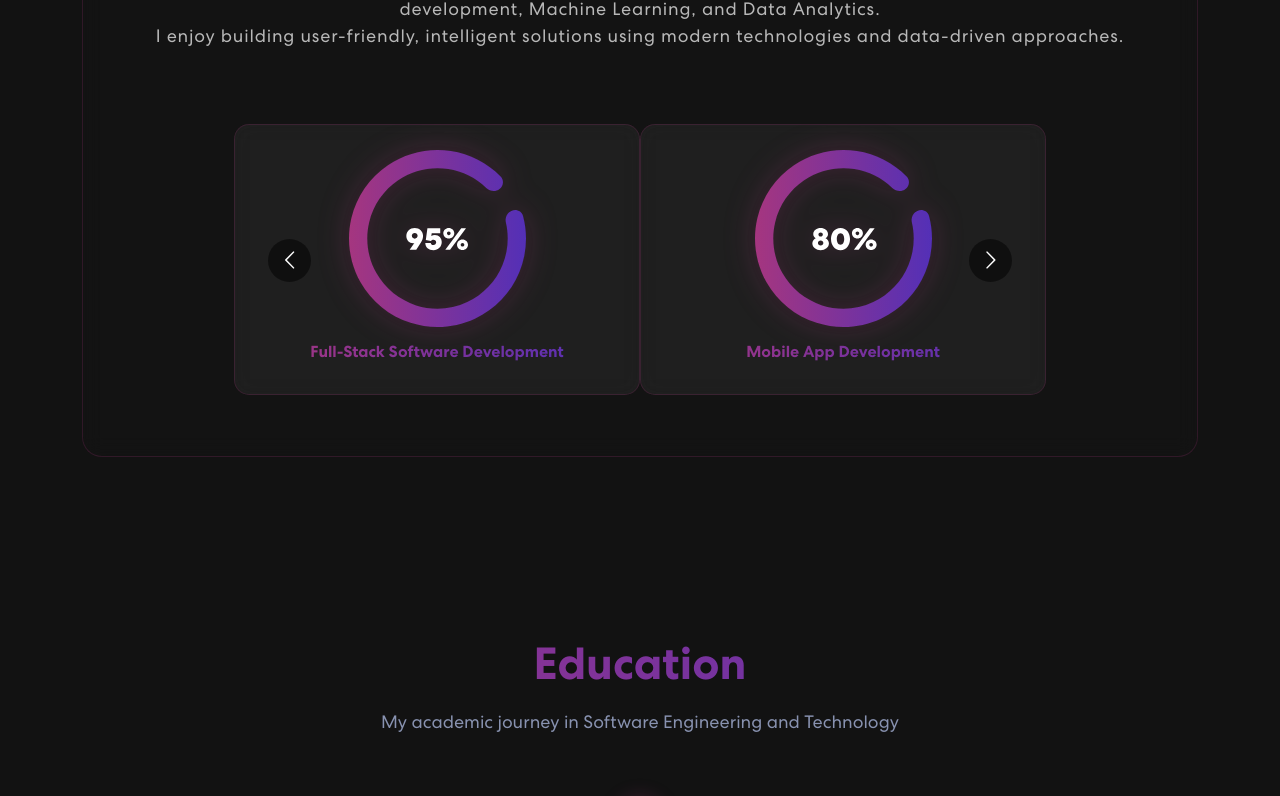
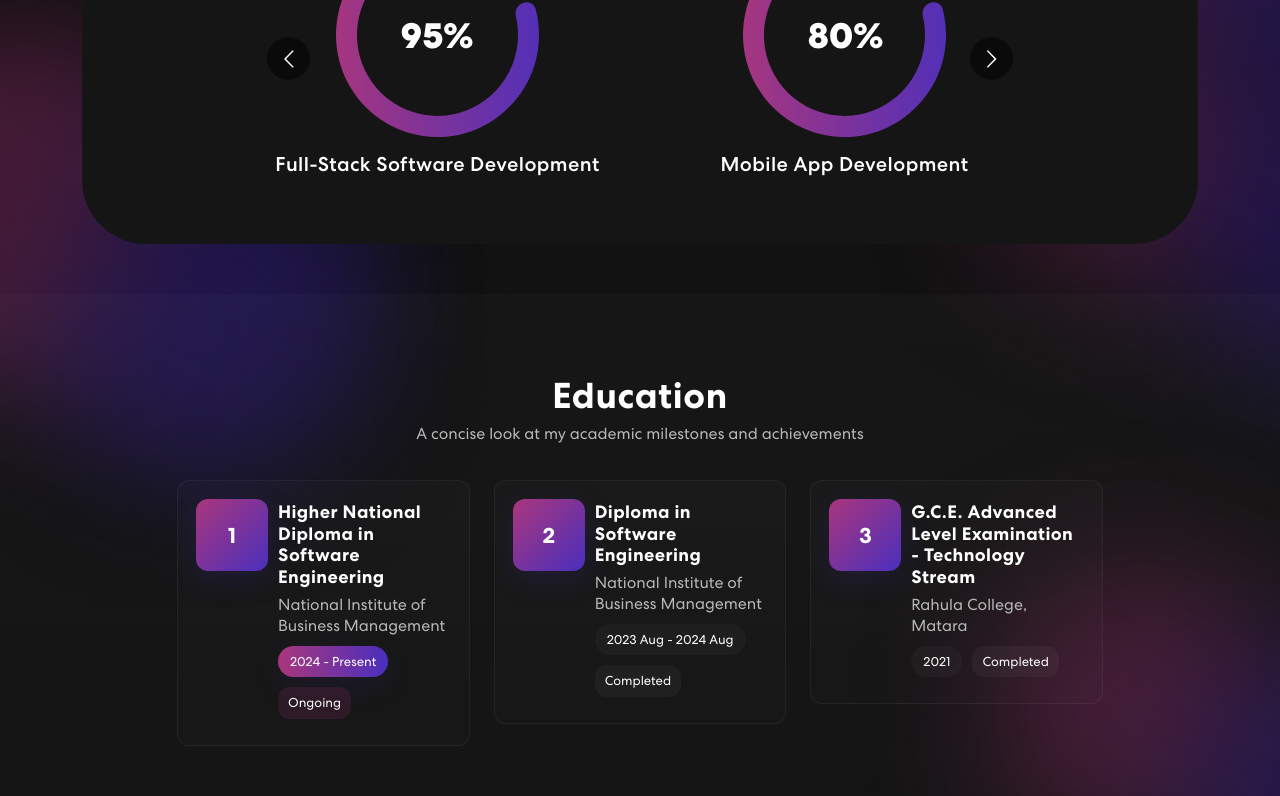
Before and after one commit to KavishkaKodithuwakku/Portfolio-web, a React (Create React App) app: page / in a window 1280 px wide. Shown: the part 1240-2036 px from the top of the page. Built offline with nearby package versions, Linux system fonts and the light colour scheme; no server answers.

Commit message:
change the education section

```diff
--- a/src/App.css
+++ b/src/App.css
@@ -16,6 +16,15 @@
 }
 
 /************ Default Css ************/
+:root {
+  /* Theme tokens */
+  --font-family: 'Centra', sans-serif;
+  --heading-color: #FFFFFF;
+  --subtitle-color: #B8B8B8;
+  --accent-start: #AA367C;
+  --accent-end: #4A2FBD;
+  --accent-gradient: linear-gradient(90deg,var(--accent-start),var(--accent-end));
+}
 * {
   margin: 0;
   padding: 0;
@@ -33,7 +42,27 @@ body {
   position: relative;
   background-color: #121212 !important;
   color: #fff !important;
-  font-family: 'Centra', sans-serif !important;
+  font-family: var(--font-family) !important;
+}
+
+/* Global heading and subtitle styles to keep a consistent look */
+h1, h2, h3, h4, h5, h6 {
+  color: var(--heading-color);
+  font-family: var(--font-family);
+  font-weight: 700;
+  letter-spacing: 0.4px;
+}
+
+/* Standard section title grouping */
+.education-title, .project h2, .skill h2, .contact-title, .newsletter-bx h3, .banner h1 {
+  color: var(--heading-color);
+  font-weight: 700;
+  letter-spacing: 0.6px;
+  margin-bottom: 8px;
+}
+
+.section-subtitle, .contact-subtitle, .education-subtitle, .project p, .skill p, .banner p {
+  color: var(--subtitle-color);
 }
 
 h1, h2, h3, h4, h5, h6 {
@@ -359,7 +388,7 @@ nav.navbar .container {
   line-height: 1.3;
   margin-bottom: 20px;
   display: block;
-  color: #fff;
+  color: var(--heading-color);
 }
 .banner h1 span {
   display: inline-block;
@@ -375,7 +404,7 @@ nav.navbar .container {
   50% { border-color: #666; }
 }
 .banner p {
-  color: #B8B8B8;
+  color: var(--subtitle-color);
   font-size: 18px;
   letter-spacing: 0.8px;
   line-height: 1.6em;
@@ -479,34 +508,19 @@ nav.navbar .container {
 
 /************ Skills Css ************/
 .skill {
-  padding: 130px 0 50px 0;
+  padding: 0 0 50px 0;
   position: relative;
-  background-color: #121212;
 }
 .skill-bx {
-  background: rgba(21, 21, 21, 0.5);
-  backdrop-filter: blur(10px);
-  border: 1px solid rgba(170, 54, 124, 0.2);
-  border-radius: 20px;
+  background: #151515;
+  border-radius: 64px;
   text-align: center;
   padding: 60px 50px;
-  margin-top: 0;
-  transition: all 0.3s ease;
+  margin-top: -60px;
 }
-
-.skill-bx:hover {
-  border-color: rgba(170, 54, 124, 0.5);
-  background: rgba(21, 21, 21, 0.7);
-  box-shadow: 0 10px 30px rgba(170, 54, 124, 0.15);
-}
-
 .skill h2 {
 	font-size: 45px;
 	font-weight: 700;
-  background: linear-gradient(90.21deg, #AA367C -5.91%, #4A2FBD 111.58%);
-  -webkit-background-clip: text;
-  -webkit-text-fill-color: transparent;
-  background-clip: text;
 }
 .skill p {
     color: #B8B8B8;
@@ -520,45 +534,10 @@ nav.navbar .container {
   margin: 0 auto;
   position: relative;
 }
-.skill-slider .item {
-  background: rgba(255, 255, 255, 0.05);
-  backdrop-filter: blur(10px);
-  border: 1px solid rgba(170, 54, 124, 0.2);
-  border-radius: 15px;
-  padding: 25px;
-  transition: all 0.3s ease;
-  cursor: pointer;
-}
-
-.skill-slider .item:hover {
-  background: rgba(255, 255, 255, 0.08);
-  border-color: rgba(170, 54, 124, 0.5);
-  transform: translateY(-8px);
-  box-shadow: 0 15px 40px rgba(170, 54, 124, 0.2);
-}
-
 .skill-slider .item img {
   width: 50%;
   margin: 0 auto 15px auto;
-  filter: drop-shadow(0 0 15px rgba(170, 54, 124, 0.3));
-  transition: all 0.3s ease;
 }
-
-.skill-slider .item:hover img {
-  filter: drop-shadow(0 0 25px rgba(170, 54, 124, 0.5));
-  transform: scale(1.1);
-}
-
-.skill-slider .item h5 {
-  color: #fff;
-  font-size: 16px;
-  font-weight: 600;
-  background: linear-gradient(90.21deg, #AA367C -5.91%, #4A2FBD 111.58%);
-  -webkit-background-clip: text;
-  -webkit-text-fill-color: transparent;
-  background-clip: text;
-}
-
 .background-image-left {
   top: 28%;
   position: absolute;
@@ -567,31 +546,19 @@ nav.navbar .container {
   z-index: -4;
 }
 
-.background-image-right {
-  top: 0;
-  position: absolute;
-  right: 0;
-  width: 40%;
-  z-index: -4;
-}
-
 /************ Projects Css ************/
 .project {
-  padding: 130px 0;
+  padding: 80px 0;
   position: relative;
-  background-color: #121212;
+  background-color: black;
 }
 .project h2 {
 	font-size: 45px;
 	font-weight: 700;
   text-align: center;
-  background: linear-gradient(90.21deg, #AA367C -5.91%, #4A2FBD 111.58%);
-  -webkit-background-clip: text;
-  -webkit-text-fill-color: transparent;
-  background-clip: text;
 }
-.project p {
-  color: #B8B8B8;
+..project p {
+  color: var(--subtitle-color);
   font-size: 18px;
   letter-spacing: 0.8px;
   line-height: 1.5em;
@@ -603,9 +570,7 @@ nav.navbar .container {
   width: 72%;
   margin: 0 auto;
   border-radius: 50px;
-  background-color: rgba(170, 54, 124, 0.1);
-  backdrop-filter: blur(10px);
-  border: 1px solid rgba(170, 54, 124, 0.2);
+  background-color: rgb(255 255 255 / 10%);
   overflow: hidden;
 }
 .project .nav.nav-pills .nav-item {
@@ -630,11 +595,11 @@ nav.navbar .container {
     position: absolute;
     width: 0;
     height: 100%;
-    background: linear-gradient(90.21deg, #AA367C -5.91%, #4A2FBD 111.58%);
+    background: var(--accent-gradient);
     top: 0;
     left: 0;
     z-index: -1;
-    transition: 0.3s ease-in-out;
+    transition: 0.3s ease-in-out; /* replaced with token */
 }
 .project .nav.nav-pills .nav-link.active::before {
     width: 100% !important;
@@ -662,7 +627,7 @@ nav.navbar .container {
 }
 .proj-imgbx::before {
   content: "";
-  background: linear-gradient(90.21deg, #AA367C -5.91%, #4A2FBD 111.58%);
+  background: var(--accent-gradient);
   opacity: 0.85;
   position: absolute;
   width: 100%;
@@ -709,97 +674,118 @@ nav.navbar .container {
 
 /************ Contact Css ************/
 .contact {
-  background: #121212;
-  padding: 130px 0 60px 0;
-  position: relative;
+  background: var(--accent-gradient);
+  padding: 80px 0 60px 0;
 }
 .contact .container {
   display: flex;
+  align-items: stretch;
+  gap: 32px;
+}
+.contact-left, .contact-right {
+  display: flex;
+  flex-direction: column;
+  justify-content: center;
+}
+.contact-left img {
+  width: 100%;
+  border-radius: 16px;
+  box-shadow: 0 20px 60px rgba(74,47,189,0.18);
+  border: 1px solid rgba(255,255,255,0.03);
+}
+.contact-info {
+  margin-top: 22px;
+  display: flex;
+  flex-direction: column;
+  gap: 12px;
+}
+.info-item {
+  display: flex;
   align-items: center;
-  justify-content: space-between;
+  gap: 14px;
+  background: rgba(255,255,255,0.03);
+  border-radius: 12px;
+  padding: 12px 16px;
+  border: 1px solid rgba(255,255,255,0.02);
 }
-.contact img {
-  width: 92%;
-  display: block;
-  margin: 0 auto;
+.info-icon {
+  font-size: 20px;
 }
-.contact h2 {
-	font-size: 45px;
-	font-weight: 700;
-  margin-bottom: 30px;
-  background: linear-gradient(90.21deg, #AA367C -5.91%, #4A2FBD 111.58%);
-  -webkit-background-clip: text;
-  -webkit-text-fill-color: transparent;
-  background-clip: text;
+.info-label {
+  font-size: 12px;
+  color: #CFCFCF;
+  margin-bottom: 2px;
 }
-.contact form input, .contact form textarea {
+.info-item a {
+  color: #fff;
+  font-weight: 600;
+}
+
+.contact-card {
+  background: linear-gradient(180deg, rgba(255,255,255,0.02), rgba(255,255,255,0.01));
+  border: 1px solid rgba(255,255,255,0.05);
+  padding: 26px;
+  border-radius: 16px;
+  box-shadow: 0 18px 40px rgba(8,7,16,0.6);
+}
+.contact-title { font-size: 30px; margin-bottom: 6px; }
+.contact-subtitle { color: var(--subtitle-color); margin-bottom: 16px; }
+.input-with-icon { position: relative; }
+.input-with-icon .input-icon { position: absolute; left: 16px; top: 50%; transform: translateY(-50%); font-size: 18px; color: #EDEDED; }
+.input-with-icon input { padding-left: 48px; }
+
+/* Inputs */
+.contact-right .input-with-icon input,
+.contact-right textarea {
   width: 100%;
-  background: rgba(255, 255, 255, 0.05);
-  backdrop-filter: blur(10px);
-  border: 1px solid rgba(170, 54, 124, 0.3);
-  border-radius: 20px;
+  background: rgba(255,255,255,0.03);
+  border: 1px solid rgba(255,255,255,0.06);
+  border-radius: 12px;
   color: #fff;
-  margin: 0 0 8px 0;
-  padding: 18px 26px;
-  font-weight: 500;
-  font-size: 18px;
-  letter-spacing: 0.8px;
-  transition: 0.3s ease-in-out;
+  margin: 6px 0 12px 0;
+  padding: 12px 16px;
+  padding-left: 48px;
+  font-size: 15px;
+  transition: background 160ms ease, box-shadow 160ms ease, transform 120ms ease;
+  box-shadow: inset 0 -2px 6px rgba(0,0,0,0.25);
 }
-.contact form input:focus, .contact form textarea:focus {
-  background: rgba(170, 54, 124, 0.15);
-  border-color: rgba(170, 54, 124, 0.6);
+.contact-right textarea { min-height: 140px; padding: 14px 16px; resize: vertical; }
+.contact-right .input-with-icon input:focus,
+.contact-right textarea:focus {
+  background: rgba(255,255,255,0.12);
+  box-shadow: 0 8px 30px rgba(74,47,189,0.12);
+  transform: translateY(-2px);
+  outline: none;
+}
+.contact-right input::placeholder, .contact-right textarea::placeholder { color: rgba(255,255,255,0.7); }
+
+/* Button */
+.contact-btn.primary {
+  background: linear-gradient(90deg, #FF7EB6 0%, #7B5CFF 100%);
+  padding: 14px 44px;
   color: #fff;
+  border-radius: 999px;
+  border: none;
+  font-weight: 800;
+  margin-top: 18px;
+  transition: transform 160ms ease;
 }
-.contact form input::placeholder, .contact form textarea::placeholder {
-  font-size: 16px;
-  font-weight: 400;
-  color: #8892b0;
+.contact-btn.primary:hover { transform: translateY(-6px); }
+
+.contact-status { margin-top: 12px; font-weight: 600; }
+.contact-status.success { color: #8BE38B; }
+.contact-status.danger { color: #FF6B6B; }
+
+@media (max-width: 991px) {
+  .contact .container { flex-direction: column; }
+  .contact-left img { order: 0; }
 }
-.contact form input:focus::placeholder, .contact form textarea:focus::placeholder {
-  color: #fff;
-  opacity: 0.8;
-}
-.contact form .contact-btn {
-  font-weight: 700;
-  color: #fff;
-  background: linear-gradient(90.21deg, #AA367C -5.91%, #4A2FBD 111.58%);
-  padding: 14px 48px;
-  font-size: 18px;
-  margin-top: 25px;
-  border-radius: 20px;
-  position: relative;
-  transition: 0.3s ease-in-out;
-  cursor: pointer;
-  border: none;
-}
-.contact form .contact-btn span {
-  z-index: 1;
-  position: relative;
-}
-.contact form .contact-btn:hover {
-  color: #fff;
-  transform: translateY(-3px);
-  box-shadow: 0 10px 30px rgba(170, 54, 124, 0.3);
-}
-.contact form .contact-btn::before {
-  content: "";
-  background: #121212;
-  width: 0;
-  height: 100%;
-  position: absolute;
-  top: 0;
-  left: 0;
-  z-index: 0;
-  transition: 0.3s ease-in-out;
-}
-.contact form .contact-btn:hover::before {
-  width: 100%;
-}
+/* Removed black overlay on contact form buttons to prevent darkening on hover */
 
 /************ Newsletter Css ************/
 .newsletter {
-  background: #121212;
+  /* Subtle dark gradient to match the site theme */
+  background: linear-gradient(180deg, #0e0e0e 0%, #121212 100%);
   padding: 100px 0 50px 0;
 }
 
@@ -872,11 +858,13 @@ nav.navbar .container {
   position: relative;
 }
 .newsletter-bx {
-  background: #FFFFFF;
-  border-radius: 55px;
-  color: #121212;
-  padding: 60px 80px;
+  background: linear-gradient(90deg, rgba(170,54,124,0.06), rgba(74,47,189,0.04));
+  border-radius: 28px;
+  color: #FFFFFF;
+  padding: 48px 72px;
   margin-bottom: 80px;
+  border: 1px solid rgba(255,255,255,0.04);
+  backdrop-filter: blur(6px);
 }
 .newsletter-bx h3 {
   font-weight: 700;
@@ -884,6 +872,7 @@ nav.navbar .container {
   line-height: 1.2em;
   font-size: 32px;
   margin-bottom: 20px;
+  color: #FFFFFF;
 }
 .newsletter-bx .row {
   align-items: center;
@@ -896,9 +885,9 @@ nav.navbar .container {
   justify-content: center;
 }
 .new-email-bx {
-  background: #fff;
+  background: rgba(255,255,255,0.03);
   padding: 5px;
-  border-radius: 20px;
+  border-radius: 18px;
   position: relative;
   z-index: 0;
   display: flex;
@@ -907,8 +896,8 @@ nav.navbar .container {
 }
 .new-email-bx::before {
   content: "";
-  background: linear-gradient(90.21deg, #AA367C -5.91%, #4A2FBD 111.58%);
-  border-radius: 20px;
+  background: linear-gradient(90deg, #FF6AA7 0%, #7B5CFF 100%);
+  border-radius: 18px;
   position: absolute;
   z-index: -1;
   top: -1px;
@@ -918,8 +907,8 @@ nav.navbar .container {
 }
 .new-email-bx::after {
   content: "";
-  background: #fff;
-  border-radius: 20px;
+  background: linear-gradient(180deg, rgba(255,255,255,0.02), rgba(255,255,255,0.01));
+  border-radius: 18px;
   position: absolute;
   z-index: -1;
   top: 0;
@@ -929,7 +918,7 @@ nav.navbar .container {
 }
 .new-email-bx input {
   width: 100%;
-  color: #121212;
+  color: #FFFFFF;
   font-weight: 500;
   background: transparent;
   border: 0;
@@ -938,10 +927,10 @@ nav.navbar .container {
   height: 50px;
 }
 .new-email-bx input::placeholder {
-  color: #999;
+  color: #B8B8B8;
 }
 .new-email-bx button {
-  background: linear-gradient(90.21deg, #AA367C -5.91%, #4A2FBD 111.58%);
+  background: linear-gradient(90deg, #FF6AA7 0%, #7B5CFF 100%);
   padding: 15px 50px;
   color: #fff;
   font-weight: 500;
@@ -952,7 +941,9 @@ nav.navbar .container {
   white-space: nowrap;
 }
 .new-email-bx button:hover {
-  opacity: 0.9;
+  opacity: 0.98;
+  transform: translateY(-3px);
+  box-shadow: 0 12px 30px rgba(123,92,255,0.18);
 }
 
 /************ Responsive Css ************/
@@ -986,185 +977,109 @@ nav.navbar .container {
   }
 }
 
-/************ Education Css ************/
+/************ Education Section ✨ ************/
 .education {
+  padding: 80px 0;
   position: relative;
-  padding: 130px 0;
-  background-color: #121212;
-  overflow: hidden;
+  background: linear-gradient(180deg, rgba(255,255,255,0.02), rgba(255,255,255,0.01));
 }
-
-.education h2 {
-  font-size: 45px;
+.education-title {
+  text-align: center;
+  font-size: 36px;
   font-weight: 700;
-  text-align: center;
-  margin-bottom: 15px;
-  background: linear-gradient(90.21deg, #AA367C -5.91%, #4A2FBD 111.58%);
-  -webkit-background-clip: text;
-  -webkit-text-fill-color: transparent;
-  background-clip: text;
+  margin-bottom: 6px;
 }
-
-.education-title {
-  font-size: 45px;
-  font-weight: 700;
-  text-align: center;
-  margin-bottom: 15px;
-  background: linear-gradient(90.21deg, #AA367C -5.91%, #4A2FBD 111.58%);
-  -webkit-background-clip: text;
-  -webkit-text-fill-color: transparent;
-  background-clip: text;
-}
-
 .education-subtitle {
   text-align: center;
-  font-size: 18px;
-  color: #8892b0;
-  margin-bottom: 60px;
-  line-height: 1.8;
+  color: #B8B8B8;
+  margin-bottom: 36px;
 }
-
-.education-timeline {
-  max-width: 900px;
-  margin: 0 auto;
+.education-grid {
+  display: grid;
+  grid-template-columns: repeat( auto-fit, minmax(280px, 1fr) );
+  gap: 24px;
+  align-items: start;
+}
+.edu-card {
   position: relative;
+  padding: 20px 22px 26px 100px;
+  border-radius: 12px;
+  background: linear-gradient(180deg, rgba(255,255,255,0.02), rgba(255,255,255,0.01));
+  border: 1px solid rgba(255,255,255,0.05);
+  overflow: hidden;
+  transition: transform 260ms ease, box-shadow 260ms ease;
 }
-
-.education-timeline::before {
-  content: '';
+.edu-card:hover {
+  transform: translateY(-8px);
+  box-shadow: 0 18px 40px rgba(8,7,16,0.7);
+}
+.edu-marker {
   position: absolute;
-  left: 50%;
-  transform: translateX(-50%);
-  width: 2px;
-  height: 100%;
-  background: linear-gradient(180deg, #AA367C, #4A2FBD, transparent);
-}
-
-.education-card {
-  margin-bottom: 50px;
-  position: relative;
-  display: flex;
-  gap: 30px;
-  align-items: flex-start;
-}
-
-.education-card:nth-child(odd) {
-  flex-direction: row;
-  padding-right: 50%;
-}
-
-.education-card:nth-child(even) {
-  flex-direction: row-reverse;
-  padding-left: 50%;
-}
-
-.education-marker {
-  position: absolute;
-  left: 50%;
-  top: 0;
-  transform: translateX(-50%);
-  z-index: 10;
-}
-
-.marker-number {
+  left: 18px;
+  top: 18px;
+  width: 72px;
+  height: 72px;
+  border-radius: 12px;
   display: flex;
   align-items: center;
   justify-content: center;
-  width: 45px;
-  height: 45px;
-  background: linear-gradient(135deg, #AA367C, #4A2FBD);
-  border-radius: 50%;
+  background: linear-gradient(135deg,var(--accent-start),var(--accent-end));
+  color: #fff;
   font-weight: 700;
+  box-shadow: 0 8px 30px rgba(74,47,189,0.18);
+}
+.marker-number {
+  font-size: 22px;
+}
+.degree-title {
   font-size: 18px;
+  font-weight: 700;
+  margin-bottom: 6px;
   color: #fff;
-  box-shadow: 0 0 20px rgba(170, 54, 124, 0.3);
 }
-
-.education-content {
-  background: rgba(255, 255, 255, 0.05);
-  backdrop-filter: blur(10px);
-  border: 1px solid rgba(170, 54, 124, 0.2);
-  border-radius: 12px;
-  padding: 25px 30px;
-  transition: all 0.3s ease;
-  cursor: pointer;
+.institution-name {
+  color: var(--subtitle-color);
+  margin-bottom: 10px;
 }
-
-.education-content:hover {
-  background: rgba(255, 255, 255, 0.08);
-  border-color: rgba(170, 54, 124, 0.5);
-  transform: translateY(-5px);
-  box-shadow: 0 10px 30px rgba(170, 54, 124, 0.2);
+.edu-meta {
+  display: flex;
+  gap: 10px;
+  align-items: center;
+  margin-top: 6px;
+  flex-wrap: wrap;
 }
-
-.degree-title {
-  font-size: 20px;
-  font-weight: 700;
-  color: #fff;
-  margin-bottom: 10px;
-  line-height: 1.4;
-}
-
-.institution-name {
-  font-size: 15px;
-  color: #fff;
-  margin-bottom: 12px;
-  font-weight: 500;
-}
-
 .duration-badge {
   display: inline-block;
-  padding: 8px 15px;
-  background: linear-gradient(135deg, rgba(170, 54, 124, 0.2), rgba(74, 47, 189, 0.2));
-  border: 1px solid rgba(170, 54, 124, 0.3);
+  padding: 6px 12px;
   border-radius: 20px;
+  background: rgba(255,255,255,0.03);
+  color: #fff;
   font-size: 13px;
-  font-weight: 600;
+}
+.duration-badge.current {
+  background: linear-gradient(90deg,var(--accent-start),var(--accent-end));
   color: #fff;
-  transition: all 0.3s ease;
+  box-shadow: 0 8px 30px rgba(74,47,189,0.12);
 }
-
-.duration-badge.current {
-  background: linear-gradient(135deg, rgba(170, 54, 124, 0.3), rgba(74, 47, 189, 0.3));
-  border-color: rgba(170, 54, 124, 0.5);
-  box-shadow: 0 0 15px rgba(170, 54, 124, 0.2);
+.status-badge {
+  padding: 6px 10px;
+  border-radius: 12px;
+  font-size: 13px;
+  color: #fff;
+  background: rgba(255,255,255,0.04);
+  text-transform: capitalize;
 }
-
-@media (max-width: 768px) {
-  .education {
-    padding: 100px 0;
+.status-badge.current {
+  background: rgba(170,54,124,0.16);
+}
+@media (max-width: 767px) {
+  .edu-card {
+    padding-left: 18px;
   }
-
-  .education h2 {
-    font-size: 35px;
-    margin-bottom: 40px;
-  }
-
-  .education-timeline::before {
-    left: 20px;
-  }
-
-  .education-card,
-  .education-card:nth-child(odd),
-  .education-card:nth-child(even) {
-    flex-direction: row;
-    padding: 0 0 0 100px;
-  }
-
-  .education-marker {
-    left: 0;
-    transform: translateX(0);
-  }
-
-  .education-content {
-    padding: 20px;
-  }
-
-  .degree-title {
-    font-size: 16px;
-  }
-
-  .institution-name {
-    font-size: 13px;
+  .edu-marker {
+    width: 54px;
+    height: 54px;
+    left: 12px;
+    top: 12px;
   }
 }
--- a/src/App.js
+++ b/src/App.js
@@ -5,7 +5,7 @@ import Skills from './components/Skills';
 import { Education } from './components/Education';
 import Projects from './components/Projects';
 import { Contact } from './components/Contact';
-import { MailchimpForm } from './components/MailchimoForm';
+import { MailchimpForm } from './components/MailchimpForm';
 import { Footer } from './components/Footer';
 import 'bootstrap/dist/css/bootstrap.min.css';
 
--- a/src/components/Banner.js
+++ b/src/components/Banner.js
@@ -6,12 +6,14 @@ import headerImg from '../assets/img/header-img.svg';
 const Banner = () => {
     const [loopNum, setLoopNum] = useState(0);
     const [isDeleting, setIsDeleting] = useState(false);
-    const toRotate = ["AI/ML Engineer", "Data Analyst", "Software Engineer"];
+    // token list for rotating titles (kept inside effect to avoid stale dependency warnings)
     const [text, setText] = useState('');
     const [delta, setDelta] = useState(300 - Math.random() * 100);
     const period = 2000;
 
     useEffect(() => {
+        const toRotate = ["AI/ML Engineer", "Data Analyst", "Software Engineer"];
+
         const tick = () => {
             let i = loopNum % toRotate.length;
             let fullText = toRotate[i];
@@ -38,7 +40,7 @@ const Banner = () => {
         }, delta);
 
         return () => clearInterval(ticker);
-    }, [text, delta, loopNum, isDeleting, toRotate]);
+    }, [text, delta, loopNum, isDeleting]);
 
     return (
         <section className="banner" id="home">
--- a/src/components/Education.js
+++ b/src/components/Education.js
@@ -1,5 +1,6 @@
+import React from 'react';
 import { Container, Row, Col } from "react-bootstrap";
-import colorSharp2 from "../assets/img/color-sharp2.png"
+import colorSharp2 from "../assets/img/color-sharp2.png";
 import 'animate.css';
 import TrackVisibility from 'react-on-screen';
 
@@ -9,55 +10,65 @@ export const Education = () => {
       degree: "Higher National Diploma in Software Engineering",
       institution: "National Institute of Business Management",
       duration: "2024 - Present",
-      status: "current"
+      status: "current",
+      note: "Coursework: Algorithms, Databases, Web Development"
     },
     {
       degree: "Diploma in Software Engineering",
       institution: "National Institute of Business Management",
       duration: "2023 Aug - 2024 Aug",
-      status: "completed"
+      status: "completed",
+      note: "Final project: Full-stack Portfolio Website"
     },
     {
-      degree: "G.C.E. Advanced Level Examination Technology Stream",
+      degree: "G.C.E. Advanced Level Examination - Technology Stream",
       institution: "Rahula College, Matara",
       duration: "2021",
-      status: "completed"
+      status: "completed",
+      note: "Focus on Mathematics and ICT"
     }
   ];
 
   return (
     <section className="education" id="education">
       <Container>
-        <Row>
-          <Col xs={12}>
+        <Row className="justify-content-center">
+          <Col xs={12} lg={10}>
             <TrackVisibility>
-              {({ isVisible }) =>
+              {({ isVisible }) => (
                 <div className={isVisible ? "animate__animated animate__fadeIn" : ""}>
                   <h2 className="education-title">Education</h2>
-                <p className="education-subtitle">My academic journey in Software Engineering and Technology</p>
+                  <p className="education-subtitle">A concise look at my academic milestones and achievements</p>
 
-                <div className="education-timeline">
+                  <div className="education-grid">
                     {educationData.map((edu, index) => (
-                    <div key={index} className="education-card wow fadeInUp" style={{animationDelay: `${index * 0.2}s`}}>
-                      <div className="education-marker">
+                      <div key={index} className="edu-card" style={{animationDelay: `${index * 0.12}s`}}>
+                        <div className="edu-marker" aria-hidden>
                           <span className="marker-number">{index + 1}</span>
                         </div>
-                      <div className="education-content">
+
+                        <div className="edu-body">
                           <h4 className="degree-title">{edu.degree}</h4>
                           <p className="institution-name">{edu.institution}</p>
+
+                          <div className="edu-meta">
                             <span className={`duration-badge ${edu.status}`}>{edu.duration}</span>
+                            <span className={`status-badge ${edu.status}`}>{edu.status === 'current' ? 'Ongoing' : 'Completed'}</span>
+                          </div>
                         </div>
                       </div>
                     ))}
                   </div>
-              </div>}
+                </div>
+              )}
             </TrackVisibility>
           </Col>
         </Row>
       </Container>
-      <img className="background-image-right" src={colorSharp2} alt="Background" />
+
+      <img className="background-image-right" src={colorSharp2} alt="Decorative background" />
     </section>
-  )
-}
+  );
+};
 
 export default Education;
--- a/src/components/Skills.js
+++ b/src/components/Skills.js
@@ -57,8 +57,8 @@ export const Skills = () => {
                 </div>
             </div>
         </div>
-        <img className="background-image-left" src={colorSharp} alt="Image" />
-        <img className="background-image-right" src={colorSharp2} alt="Image" />
+        <img className="background-image-left" src={colorSharp} alt="" aria-hidden="true" />
+        <img className="background-image-right" src={colorSharp2} alt="" aria-hidden="true" />
     </section>
   )
 }
```
Also changed, not shown: src/components/Contact.js (+89 -26 lines), src/components/NavBar.js (+11 -0 lines), src/components/MailchimpForm.js (renamed from src/components/MailchimoForm.js), 1 other file (tests, documents, lock files or other folders). Lines whose indentation alone changed are shown as unchanged.
